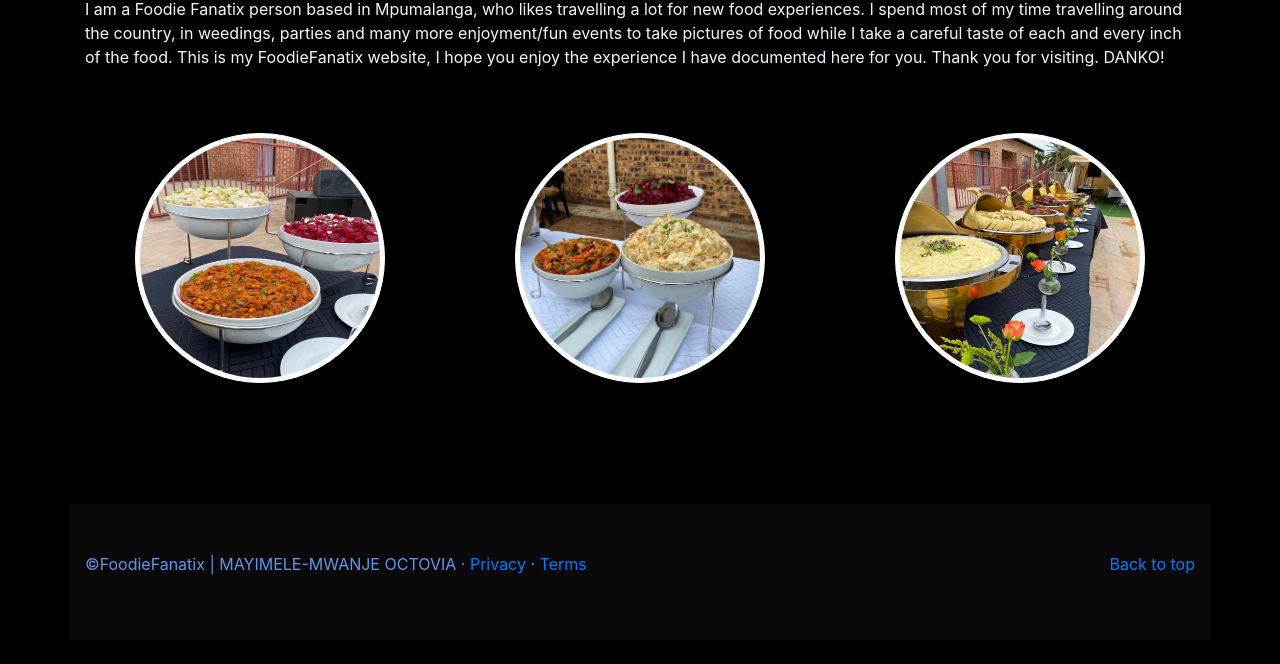
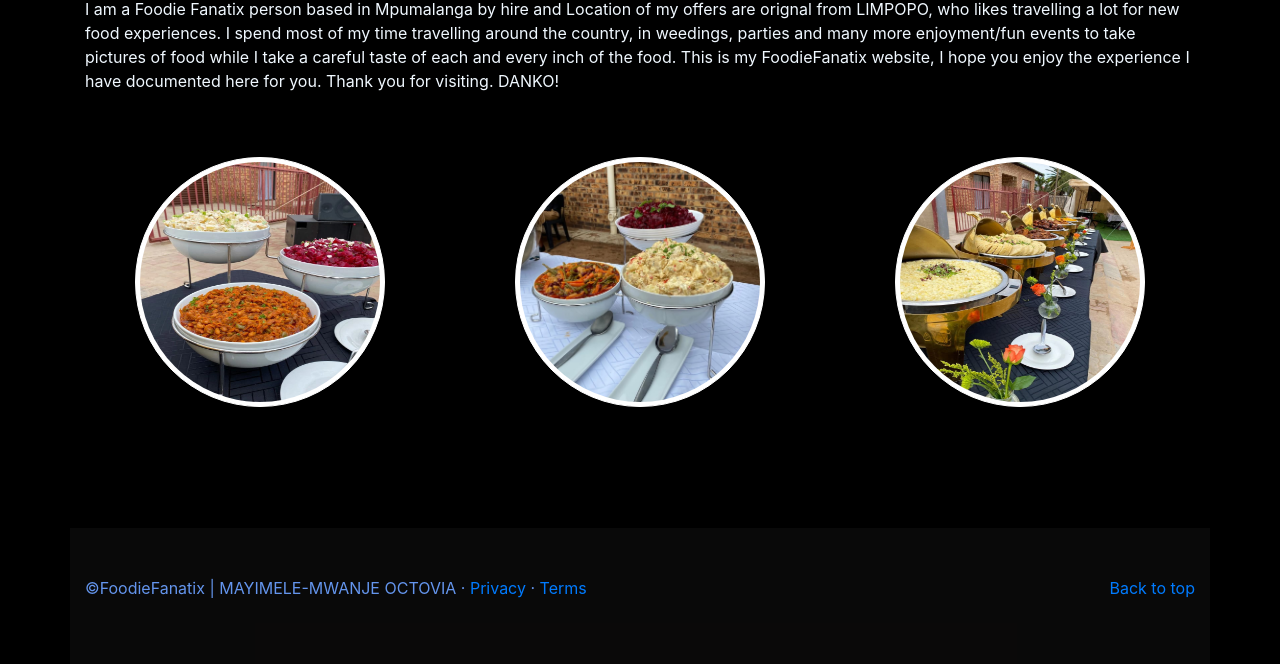
Before and after one commit to octaviamayimele-ITVarsity/Module-11-Assessment-2, a plain HTML site: page about.html in a window 1280 px wide. Shown: the part 140-804 px from the top of the page. Drawn offline with nearby package versions, Linux system fonts and the light colour scheme.

Commit message:
Update about.html

```diff
--- a/about.html
+++ b/about.html
@@ -27,7 +27,7 @@
 
         <div class="container team">
             <h2 style="text-align: center; color: aliceblue; margin-top: 20px;">About Us</h2>
-            <p style="text-align: centre; color: aliceblue;">I am a Foodie Fanatix person based in Mpumalanga, who likes travelling a lot for new food experiences. I spend most of my time travelling around the country, in weedings, parties and many more enjoyment/fun events to take pictures of food while I take a careful taste of each and every inch of the food. This is my FoodieFanatix website, I hope you enjoy the experience I have documented here for you. Thank you for visiting. DANKO!</p>
+            <p style="text-align: centre; color: aliceblue;">I am a Foodie Fanatix person based in Mpumalanga by hire and Location of my offers are orignal from LIMPOPO, who likes travelling a lot for new food experiences. I spend most of my time travelling around the country, in weedings, parties and many more enjoyment/fun events to take pictures of food while I take a careful taste of each and every inch of the food. This is my FoodieFanatix website, I hope you enjoy the experience I have documented here for you. Thank you for visiting. DANKO!</p>
 
             <div class="row">
                 <div class="col-lg-4">
```
